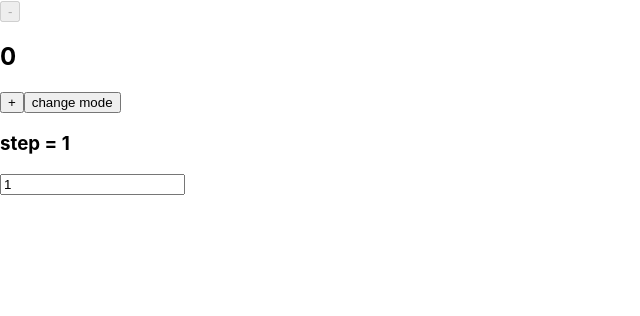
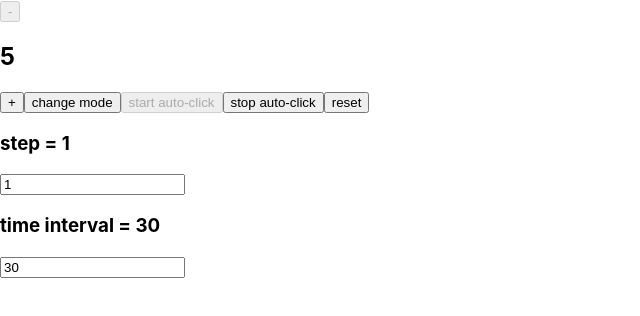
Before and after one commit to DimPack/my-react-counter, a React (Create React App) app: page / in a window 1280 px wide. Shown: the top 316 px of the page, without its empty margins (0-640 px from the left). Built offline with nearby package versions, Linux system fonts and the light colour scheme.

Commit message:
made the autoclick and reset functionality

```diff
--- a/package.json
+++ b/package.json
@@ -34,5 +34,8 @@
       "last 1 firefox version",
       "last 1 safari version"
     ]
+  },
+  "devDependencies": {
+    "@babel/plugin-proposal-private-property-in-object": "^7.21.11"
   }
 }
--- a/src/components/Counter/index.jsx
+++ b/src/components/Counter/index.jsx
@@ -7,7 +7,12 @@ class Counter extends Component {
     this.state = {
       count: 0,
       isMode: true,
+      autoClickInterval: null,
     };
+  }
+
+  componentDidMount() {
+    this.startAutoClick();
   }
 
   handlerChangeMode = () => {
@@ -23,10 +28,43 @@ class Counter extends Component {
     });
   };
 
+  startAutoClick = () => {
+    const { timeClick } = this.props;
+
+    const autoClickInterval = setInterval(() => {
+      this.setState((state, props) => {
+        const { count, isMode, timeClick } = state; // чому зі стейту берем
+        const newCount = isMode ? count + props.step : count - props.step;
+        const newTimeClick = timeClick - 1;
+        // console.log(timeClick);
+
+        if (newTimeClick < 0) {
+          clearInterval(this.state.autoClickInterval);
+          return { autoClickInterval: null };
+        }
+
+        return { count: newCount, timeClick: newTimeClick };
+      });
+    }, 1000);
+
+    this.setState( { autoClickInterval, timeClick });
+  };
+
+  stopAutoClick = () => {
+    clearInterval(this.state.autoClickInterval);
+    this.setState({ autoClickInterval: null, timeClick: this.props.timeClick });
+  };
+  resetClick = () => {
+    const { resetValue } = this.props;
+    this.stopAutoClick();
+    this.setState({count: 0, isMode: true })
+    resetValue();
+  }
+
   render() {
-    const { count, isMode } = this.state;
+    const { count, isMode, autoClickInterval } = this.state;
     return (
-      <article>
+      <div>
         <button onClick={this.handlerCount} disabled={isMode}>
           -
         </button>
@@ -35,11 +73,20 @@ class Counter extends Component {
           +
         </button>
         <button onClick={this.handlerChangeMode}>change mode</button>
-      </article>
+        <button onClick={this.startAutoClick} disabled={autoClickInterval !== null}>
+          start auto-click
+        </button>
+        <button onClick={this.stopAutoClick} disabled={autoClickInterval === null}>
+          stop auto-click
+        </button>
+        <button onClick={this.resetClick}>reset</button>
+      </div>
     );
   }
 }
 
-Counter.propTypes = {};
+// Counter.propTypes = {
+//   step: PropTypes.number.isRequired,
+// };
 
 export default Counter;
--- a/src/components/CounterControl/index.jsx
+++ b/src/components/CounterControl/index.jsx
@@ -2,7 +2,7 @@ import React from "react";
 import PropTypes from "prop-types";
 
 const CounterControl = (props) => {
-  const { step, setStep } = props;
+  const { step, setStep, timeClick, setTimeStep} = props;
 
   const handlerStep = ({ target: { value } }) => {
     const newValue = Number(value);
@@ -12,19 +12,37 @@ const CounterControl = (props) => {
     }
   };
 
+  const handlerTimeStep = ({ target: { value } }) => {
+    const newValue = Number(value);
+
+    if (newValue >= 1 && newValue <= 90) {
+      setTimeStep(newValue);
+    }
+  };
+
   return (
     <div>
       <h3>step = {step}</h3>
       <input
-        type="text"
+        type="number"
         name="stepInput"
         value={step}
         onChange={handlerStep}
       />
+
+      <h3>time interval = {timeClick}</h3>
+      <input
+
+        type="number"
+        name="timeStep"
+        value={timeClick}
+        onChange={handlerTimeStep}
+      />
+
     </div>
   );
 };
 
-CounterControl.propTypes = {};
+// CounterControl.propTypes = {};
 
 export default CounterControl;
--- a/src/components/CounterSection/index.jsx
+++ b/src/components/CounterSection/index.jsx
@@ -8,6 +8,7 @@ class CounterSection extends Component {
     super();
     this.state = {
       step: 1,
+      timeClick: 30,
     };
   }
 
@@ -18,17 +19,27 @@ class CounterSection extends Component {
     this.setState({step: newStep})
   };
 
+  setTimeStep = (newTimeStep) => {
+    if (typeof newTimeStep !== 'number') {
+        throw new TypeError('value must be number');
+    }
+    this.setState({timeClick: newTimeStep})
+  };
+  resetValue = () => {
+    this.setState({step: 1, timeClick: 30})
+  }
+
   render() {
-    const { step } = this.state;
+    const { step, timeClick } = this.state;
     return (
       <section>
-        <Counter step={step} />
-        <CounterControl step={step} setStep={this.setStep}/>
+        <Counter step={step} timeClick={timeClick} resetValue={this.resetValue}/>
+        <CounterControl step={step} timeClick={timeClick} setStep={this.setStep} setTimeStep={this.setTimeStep}/>
       </section>
     );
   }
 }
 
-CounterSection.propTypes = {};
+// CounterSection.propTypes = {};
 
 export default CounterSection;
--- a/src/index.js
+++ b/src/index.js
@@ -6,10 +6,11 @@ import reportWebVitals from './reportWebVitals';
 
 const root = ReactDOM.createRoot(document.getElementById('root'));
 root.render(
-  <React.StrictMode>
+  <>
     <App />
-  </React.StrictMode>
+  </>
 );
+//React.StrictMode
 
 // If you want to start measuring performance in your app, pass a function
 // to log results (for example: reportWebVitals(console.log))
```
Also changed, not shown: src/App.css (added, +38 -0 lines), 1 other file (tests, documents, lock files or other folders).
